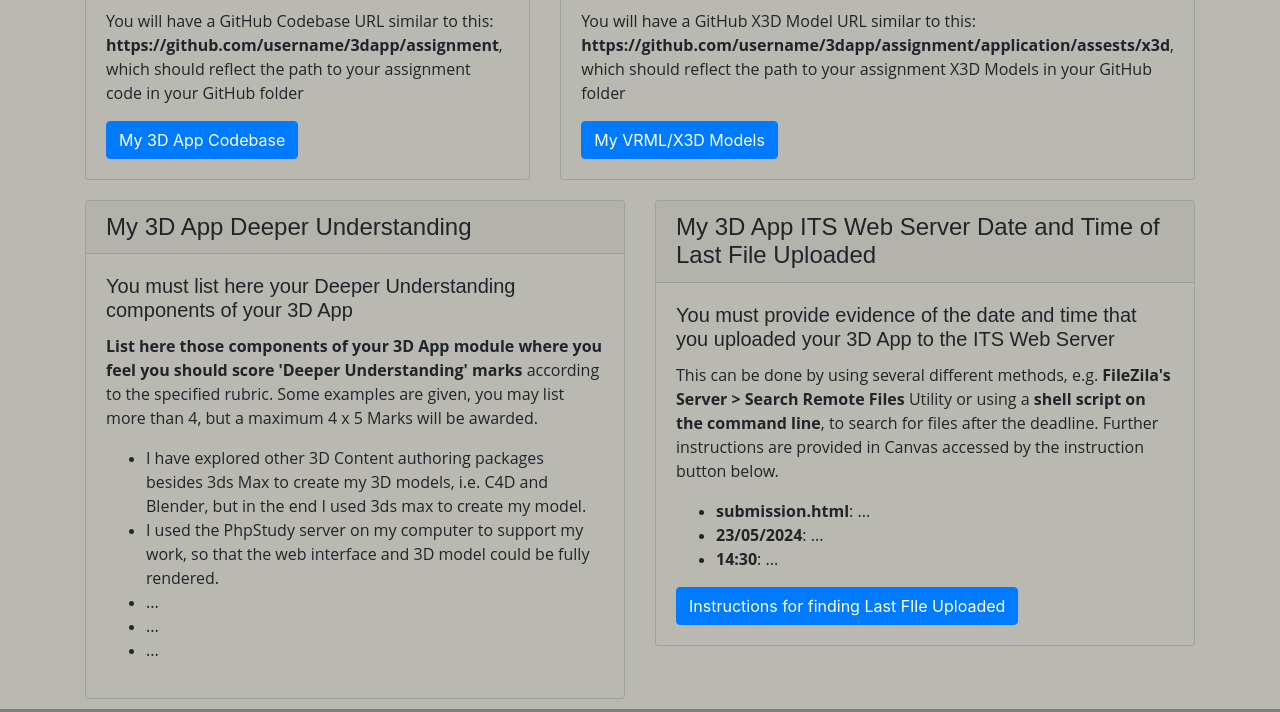
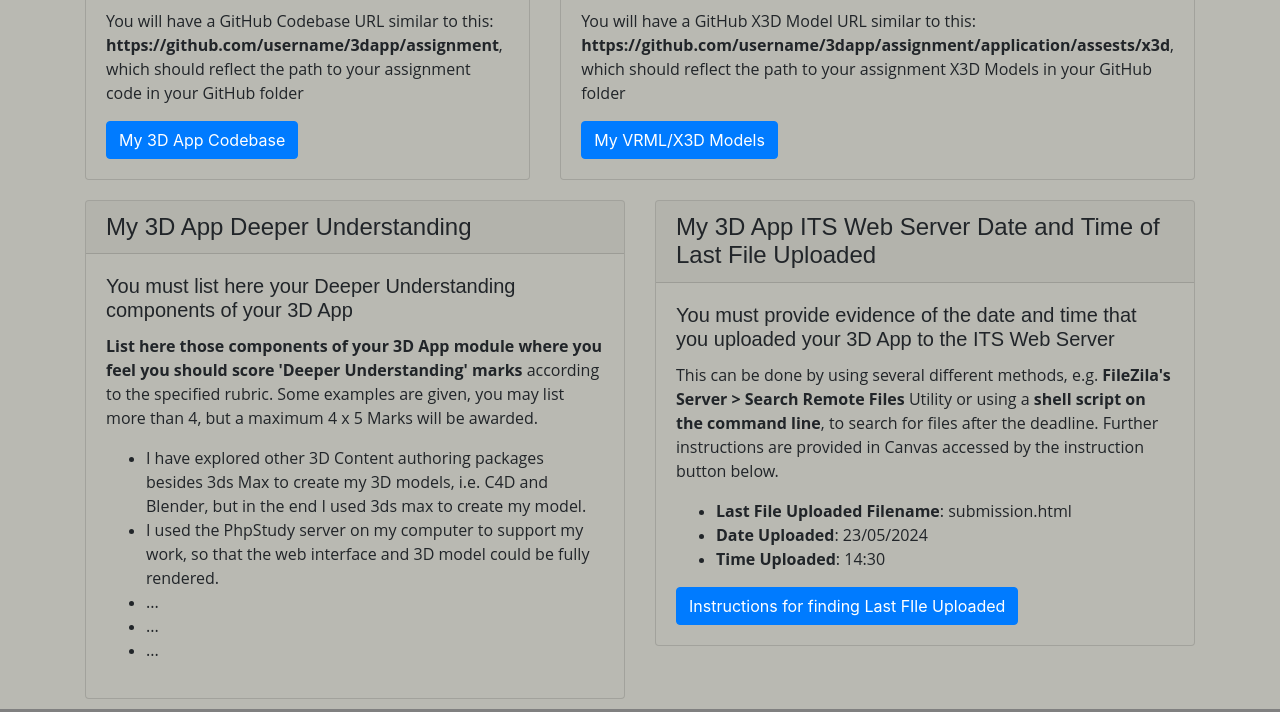
Before and after one commit to HarryLiu219/L, a plain HTML site: page submission.html in a window 1280 px wide. Shown: the part 574-1286 px from the top of the page. Drawn offline with nearby package versions, Linux system fonts and the light colour scheme; files that its build step writes are made by us from their sources.

Commit message:
Add files via upload

```diff
--- a/submission.html
+++ b/submission.html
@@ -151,9 +151,9 @@
                 <!--**************************************************************************************
                 PLEASE EDIT THE PARAGRAPH TAGS BELOW TO INPUT YOUR LAST FILE UPLOADED FILENAME, DATE AND TIME
                 ******************************************************************************************-->
-                <li><p class="card-text"><b>submission.html</b>: ...</p></li>
-                <li><p class="card-text"><b>23/05/2024</b>: ...</p></li>
-                <li><p class="card-text"><b>14:30</b>: ...</p></li>
+                <li><p class="card-text"><b>Last File Uploaded Filename</b>: submission.html</p></li>
+                <li><p class="card-text"><b>Date Uploaded</b>: 23/05/2024</p></li>
+                <li><p class="card-text"><b>Time Uploaded</b>: 14:30</p></li>
                 <!--***************************************************************************************-->
               </ul>
               <a href="https://canvas.sussex.ac.uk/courses/23366/pages/instructions-for-finding-last-file-uploaded" class="btn btn-primary">Instructions for finding Last FIle Uploaded</a>
```
